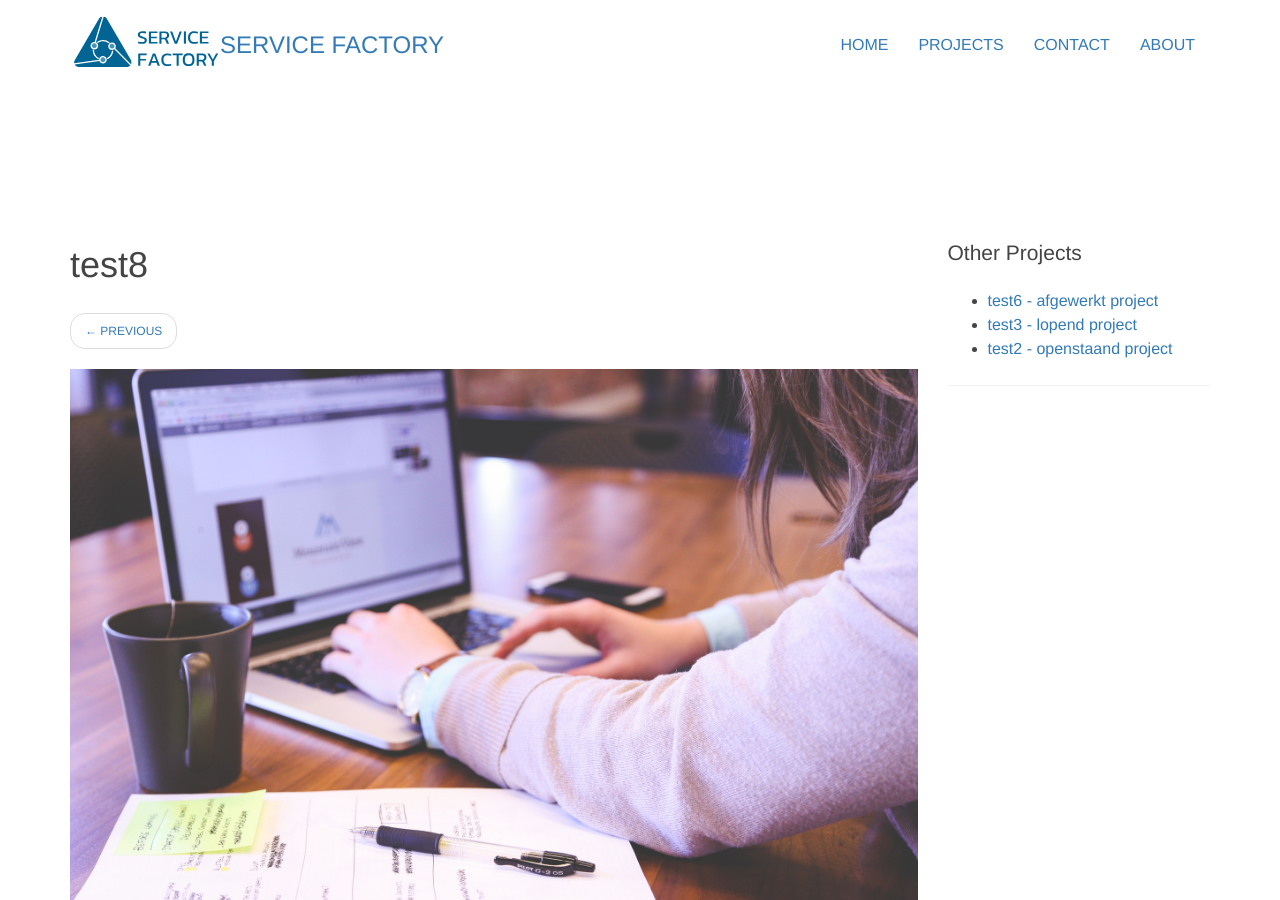
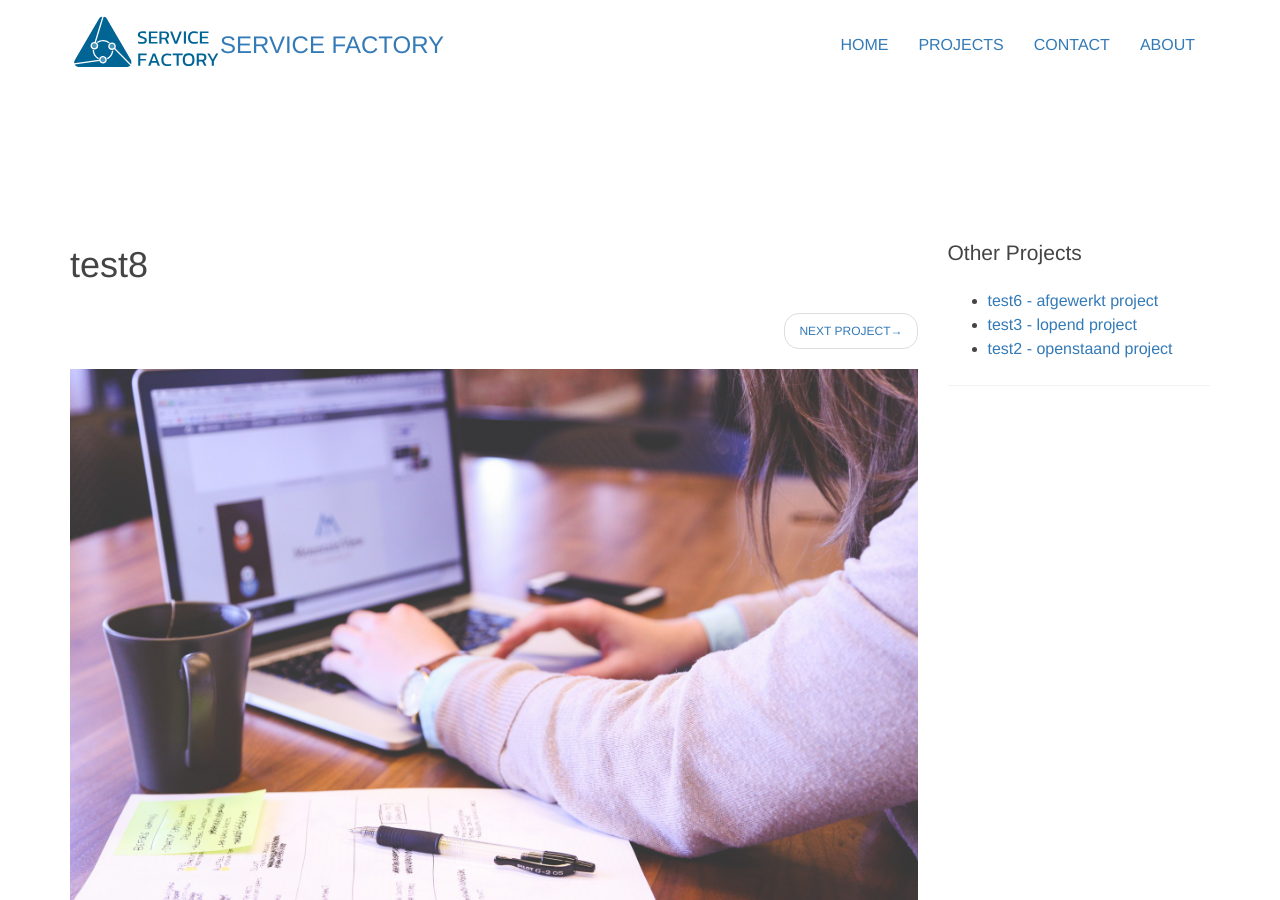
Before and after one commit to ServiceFactoryGhent/ServiceFactoryGhent.github.io, a Jekyll site: the page built from _posts/news/2017-10-02-test8.md, in a window 1280 px wide and 900 px high. Built offline with Jekyll 4.4.1, drawn with Linux system fonts in a browser that asks for light colours; nearby versions of some CDN libraries; some of the changed text lies outside the part shown.

Commit message:
next and previous only cycle through projects and not challenges too

```diff
--- a/_layouts/post.html
+++ b/_layouts/post.html
@@ -109,7 +109,7 @@
                             {% for post in site.posts%}
                             {% if post == page %}
                             {% assign stop = true %}
-                            {% elsif post.categories == page.categories %}
+                            {% elsif post.tags contains "openstaand" or post.tags contains "lopend" or post.tags contains "afgewerkt"  %}
                             {% if stop %}
                             {% assign prev = post.url %}
                             {% assign pTitle = post.title %}
@@ -121,10 +121,10 @@
                             {% endif %}
                             {% endfor%}
                             {% if prev != "" %}
-                            <li class="previous"><a href="{{ prev }}">← Previous<!-- : {{pTitle}} --></a></li>
+                            <li class="previous"><a href="{{ prev }}">← Previous project<!-- : {{pTitle}} --></a></li>
                             {% endif %}
                             {% if next != "" %}
-                            <li class="next"><a href="{{ next }}"> Next<!-- : {{nTitle}}  -->→</a></li>
+                            <li class="next"><a href="{{ next }}"> Next project<!-- : {{nTitle}}  -->→</a></li>
                             {% endif %}
                         </ul>
                         <img src="{{ site.baseurl }}{{ page.image }}" alt="img-4-1170x400.png">
@@ -153,10 +153,10 @@
                         {% endif %}
                         <ul class="pager">
                             {% if prev != "" %}
-                            <li class="previous"><a href="{{ prev }}">← Previous<!-- : {{pTitle}} --></a></li>
+                            <li class="previous"><a href="{{ prev }}">← Previous project<!-- : {{pTitle}} --></a></li>
                             {% endif %}
                             {% if next != "" %}
-                            <li class="next"><a href="{{ next }}"> Next<!-- : {{nTitle}}  -->→</a></li>
+                            <li class="next"><a href="{{ next }}"> Next project<!-- : {{nTitle}}  -->→</a></li>
                             {% endif %}
                         </ul>
                     </div>
```
